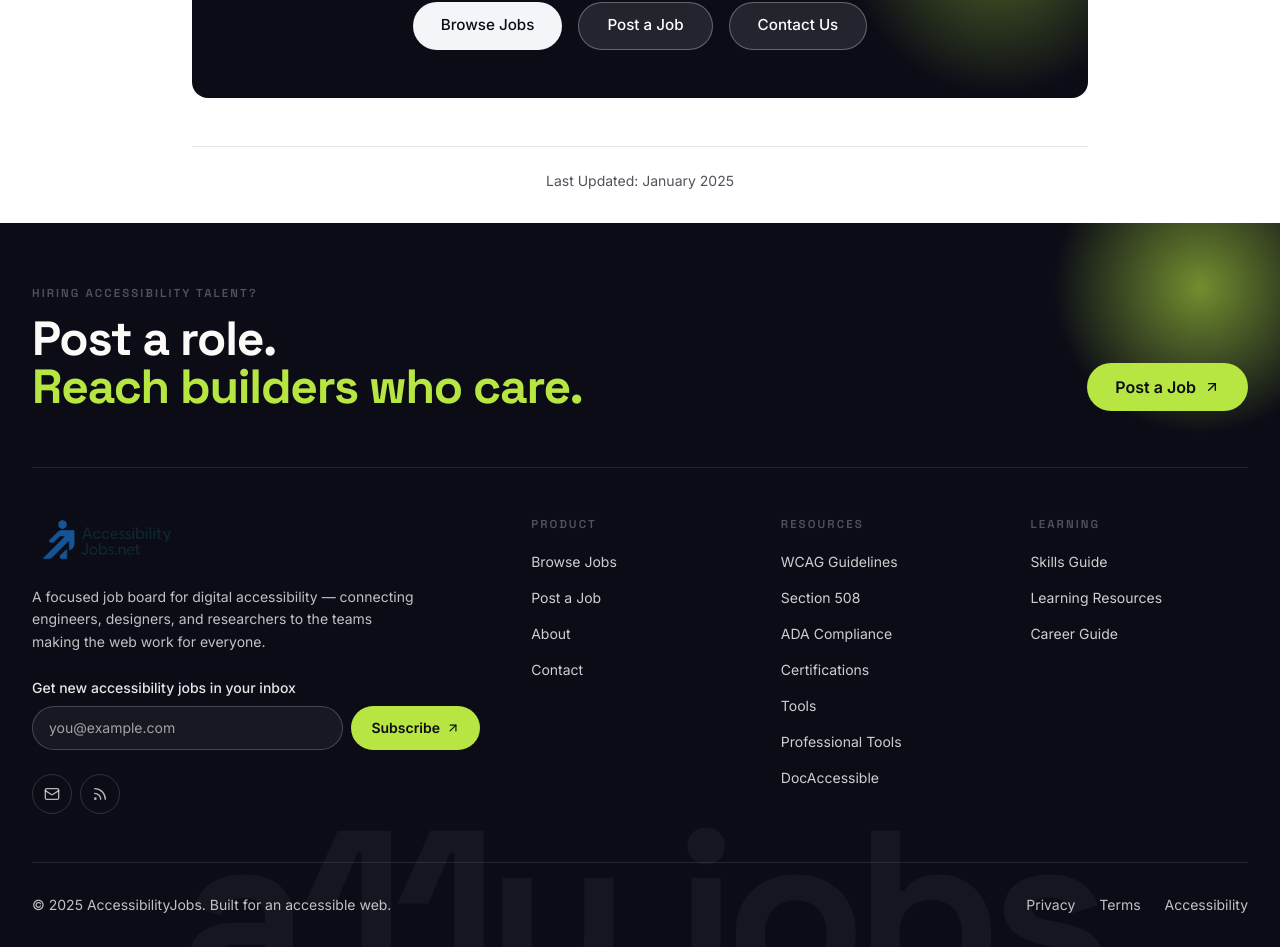
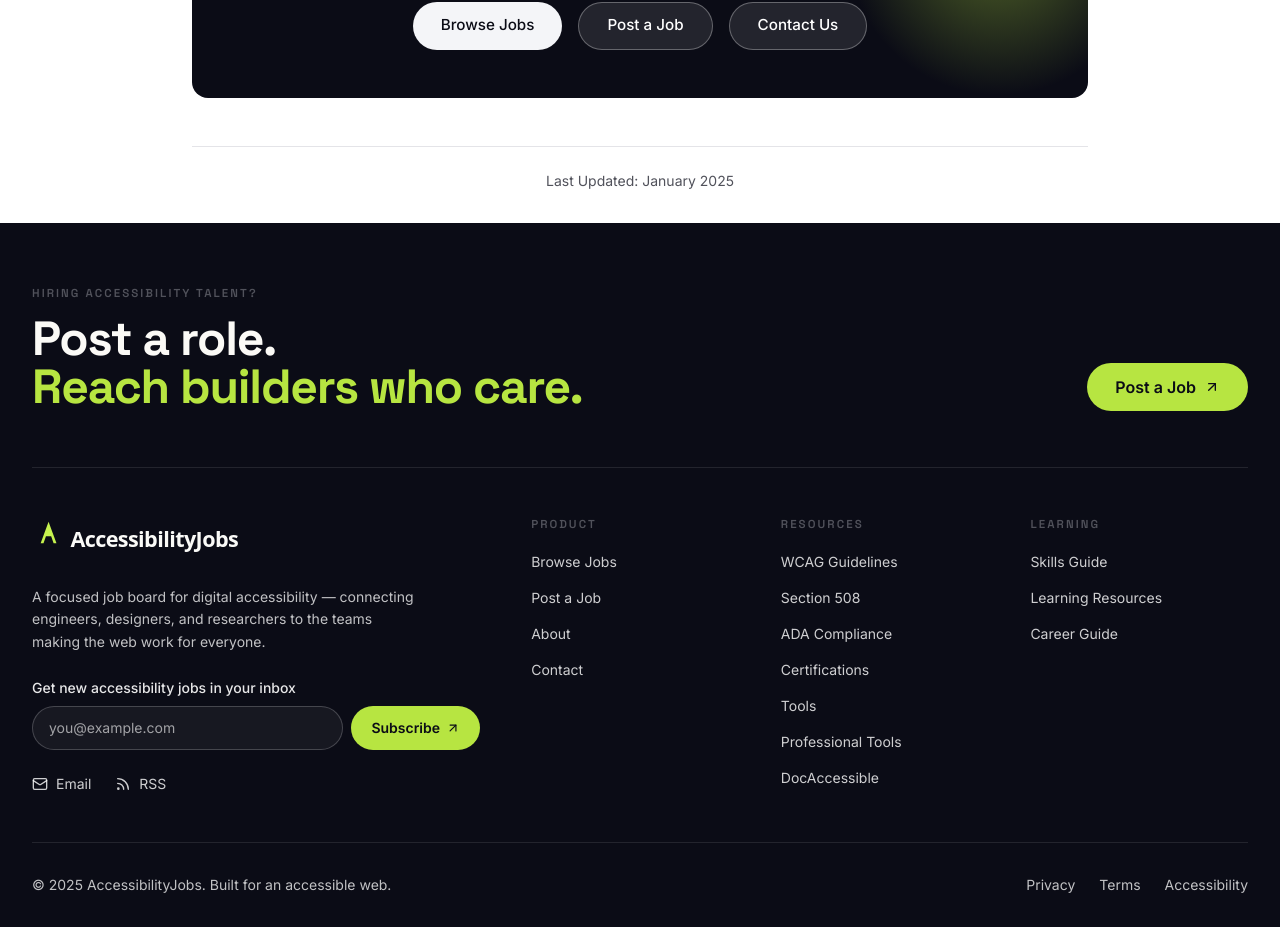
Before and after one commit to accessibilityhire-design/AccessibiityJobs, a Next.js app: page /about in a window 1280 px wide. Shown: the part 2136-3083 px from the top of the page. Built offline with nearby package versions, Linux system fonts and the light colour scheme.

Commit message:
Clean up footer and refresh light logo variant
- Remove decorative watermark, glow, and circular icon buttons
- Replace icon dots with plain Email and RSS text links
- Use light logo variant on the dark footer; recolor logo-light.svg
  so text is actually legible on dark surfaces

```diff
--- a/components/Footer.tsx
+++ b/components/Footer.tsx
@@ -43,33 +43,13 @@
   // Add real profile URLs here when the accounts exist — placeholder links
   // to platform homepages erode trust.
   const socialLinks = [
-    { icon: Mail, href: 'mailto:hello@accessibilityjobs.net', label: 'Email AccessibilityJobs' },
-    { icon: Rss, href: '/feed.xml', label: 'RSS feed of new jobs' },
+    { icon: Mail, href: 'mailto:hello@accessibilityjobs.net', label: 'Email AccessibilityJobs', text: 'Email' },
+    { icon: Rss, href: '/feed.xml', label: 'RSS feed of new jobs', text: 'RSS' },
   ];
 
   return (
-    <footer className="relative bg-[var(--ink)] text-[var(--paper)] overflow-hidden">
-      {/* Oversize wordmark */}
-      <div
-        aria-hidden="true"
-        className="pointer-events-none select-none absolute -bottom-10 md:-bottom-20 left-0 right-0 text-center whitespace-nowrap opacity-[0.04]"
-      >
-        <span className="font-display font-black tracking-tighter text-[18vw] leading-none">
-          a11y.jobs
-        </span>
-      </div>
-
-      {/* lime glow */}
-      <div
-        aria-hidden="true"
-        className="pointer-events-none absolute -top-24 -right-20 h-80 w-80 rounded-full"
-        style={{
-          background:
-            'radial-gradient(circle, color-mix(in oklab, var(--lime) 60%, transparent), transparent 65%)',
-        }}
-      />
-
-      <div className="relative container mx-auto px-6 md:px-8">
+    <footer className="bg-[var(--ink)] text-[var(--paper)]">
+      <div className="container mx-auto px-6 md:px-8">
         {/* CTA band */}
         <div className="border-b border-white/10 py-10 md:py-14">
           <div className="flex flex-col md:flex-row md:items-end md:justify-between gap-6">
@@ -100,7 +80,7 @@
               className="inline-flex items-center hover:opacity-90 transition-opacity"
             >
               <Image
-                src="/logo.png"
+                src="/logo-light.svg"
                 alt="AccessibilityJobs Logo"
                 width={180}
                 height={50}
@@ -115,17 +95,16 @@
 
             <NewsletterForm />
 
-            <div className="mt-6 flex gap-2">
-              {socialLinks.map(({ icon: Icon, href, label }) => (
+            <div className="mt-6 flex flex-wrap gap-x-6 gap-y-2">
+              {socialLinks.map(({ icon: Icon, href, label, text }) => (
                 <a
                   key={label}
                   href={href}
-                  target={href.startsWith('http') ? '_blank' : undefined}
-                  rel={href.startsWith('http') ? 'noopener noreferrer' : undefined}
                   aria-label={label}
-                  className="inline-flex h-10 w-10 items-center justify-center rounded-full border border-white/15 text-white/70 hover:text-[var(--ink)] hover:bg-[var(--lime)] hover:border-[var(--lime)] transition-all"
+                  className="inline-flex items-center gap-2 text-sm text-white/80 hover:text-[var(--lime)] transition-colors"
                 >
                   <Icon className="h-4 w-4" aria-hidden="true" />
+                  {text}
                 </a>
               ))}
             </div>
```
Also changed, not shown: public/logo-light.svg.
